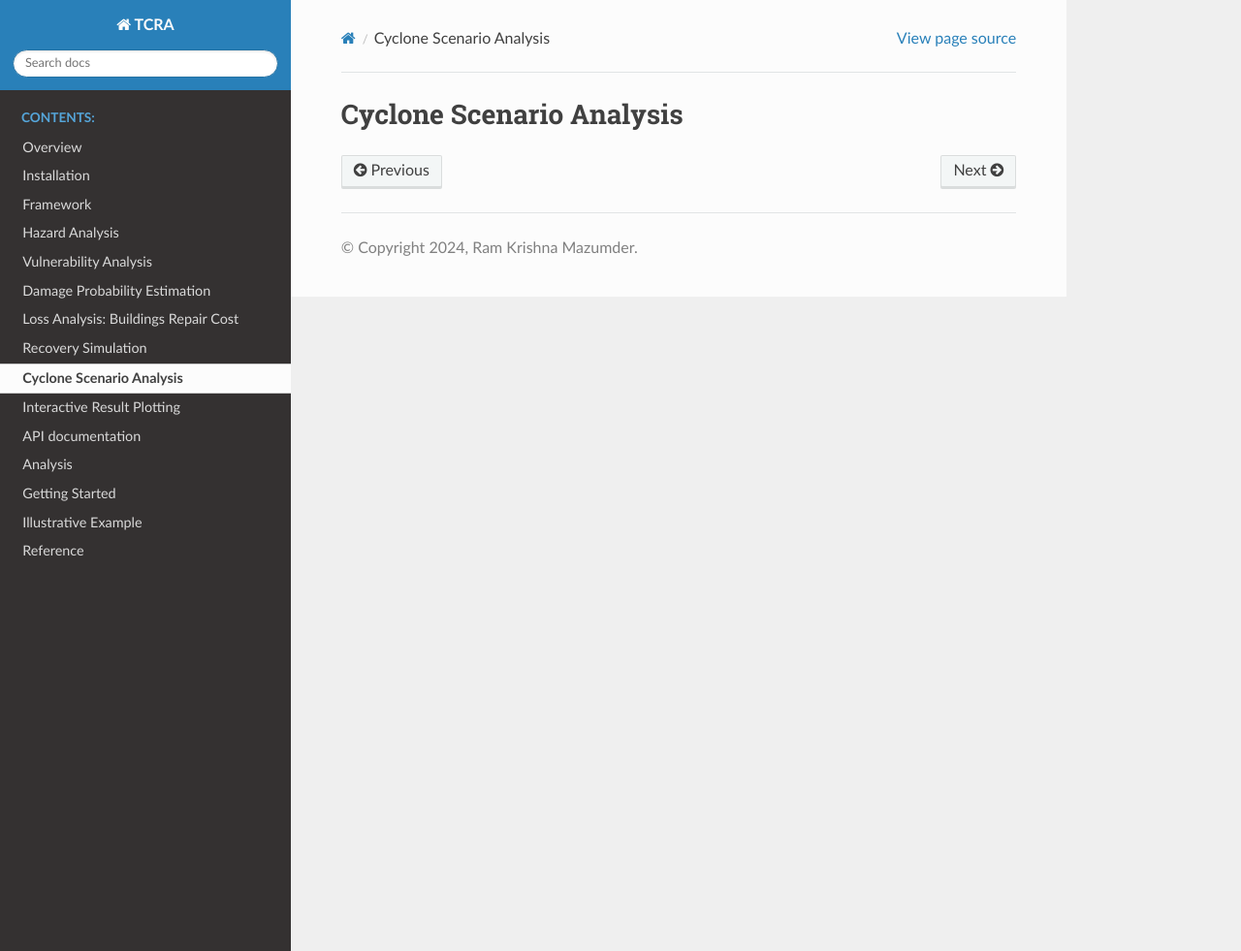
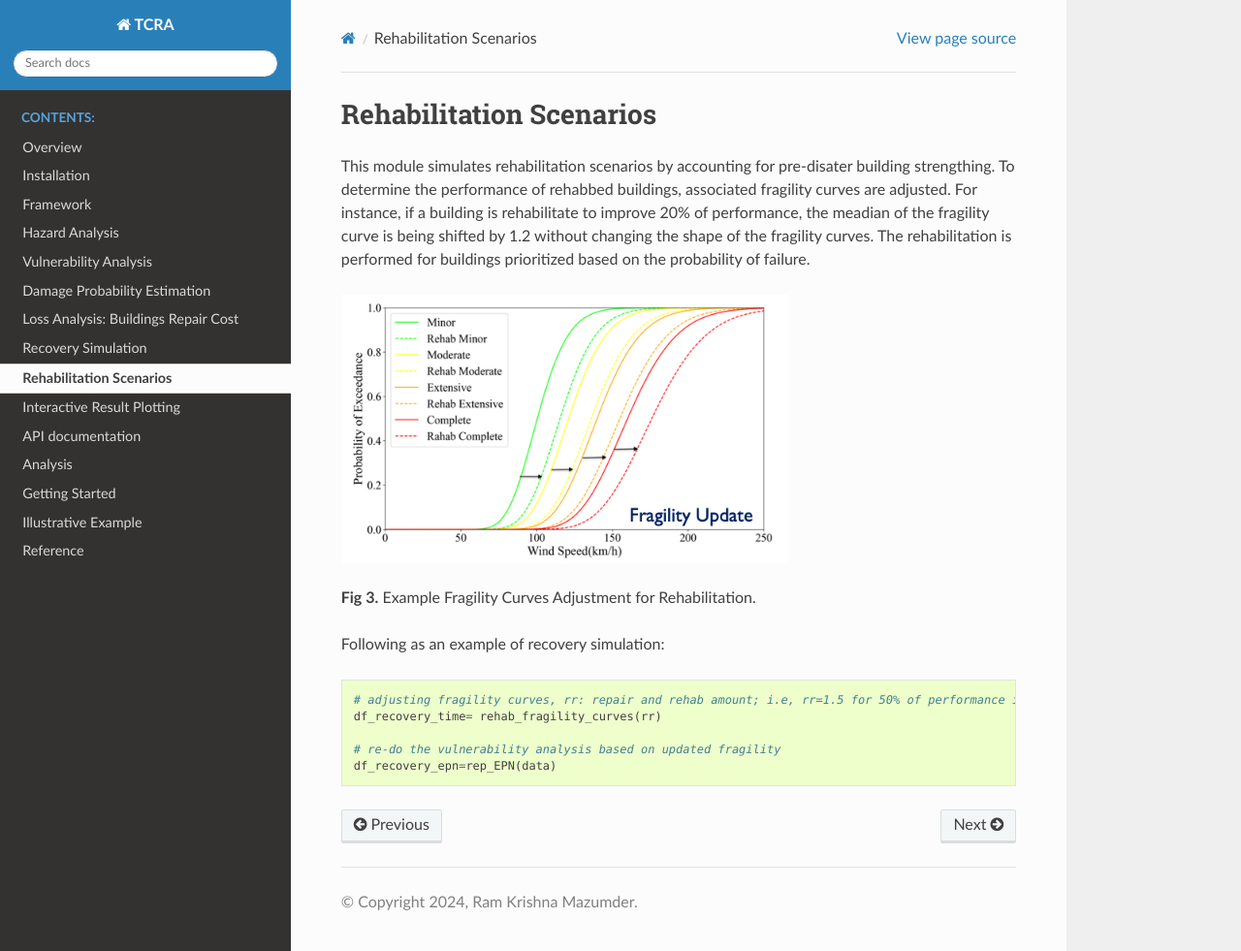
Before and after one commit to rxm562/TCRA, a Sphinx documentation site: the page built from docs/source/scenario.rst, in a window 1280 px wide and 981 px high. Shown: the whole window at 97% size. Built offline with Sphinx 7.4.7 and the Read the Docs theme 2.0.0, drawn with Linux system fonts in a browser that asks for light colours.

Commit message:
Update scenario.rst

```diff
--- a/docs/source/scenario.rst
+++ b/docs/source/scenario.rst
@@ -2,5 +2,21 @@
 
     \newpage
 
-Cyclone Scenario Analysis
+Rehabilitation Scenarios
 ======================================
+
+This module simulates rehabilitation scenarios by accounting for pre-disater building strengthing. To determine the performance of rehabbed buildings, associated fragility curves are adjusted. For instance, if a building is rehabilitate to improve 20% of performance, the meadian of the fragility curve is being shifted by 1.2 without changing the shape of the fragility curves. The rehabilitation is performed for buildings prioritized based on the probability of failure.
+
+.. figure:: figures/Fragility_Rehabilitation.png
+   :scale: 40%
+   :alt: Logo
+
+**Fig 3.** Example Fragility Curves Adjustment for Rehabilitation.
+
+Following as an example of recovery simulation::
+
+    # adjusting fragility curves, rr: repair and rehab amount; i.e, rr=1.5 for 50% of performance improve due to rehab
+    df_recovery_time= rehab_fragility_curves(rr)
+
+    # re-do the vulnerability analysis based on updated fragility
+    df_recovery_epn=rep_EPN(data)
```
